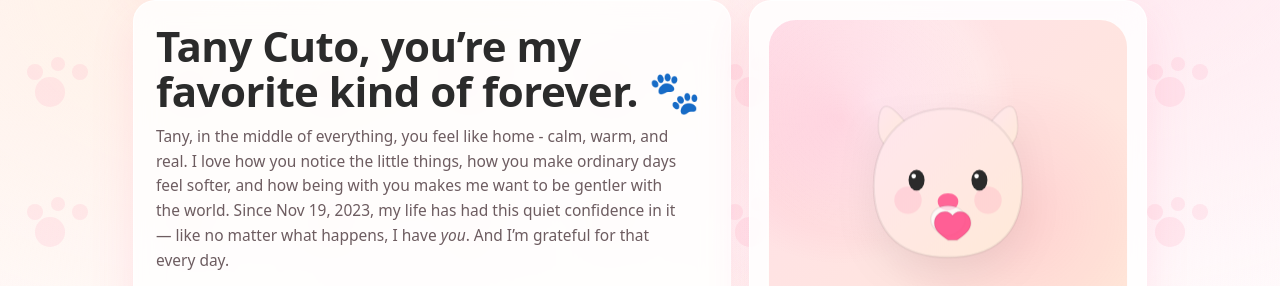
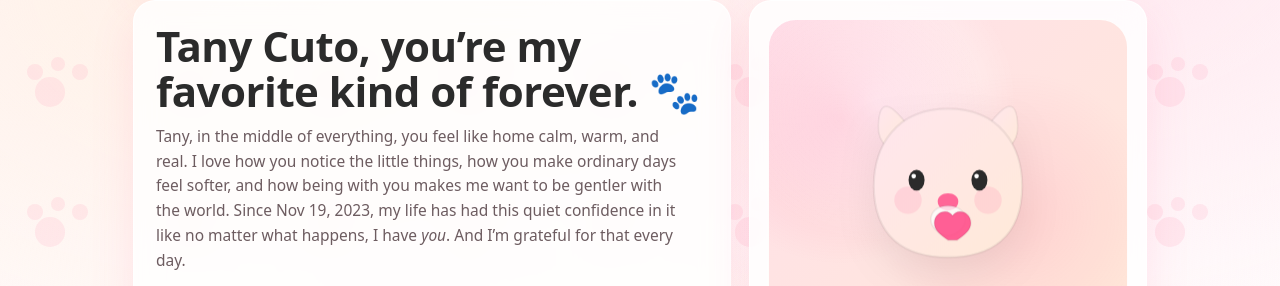
Before and after one commit to rackyoufx/mycuto, a plain HTML site: page index.html in a window 1280 px wide. Shown: the part 100-386 px from the top of the page. Drawn offline with Linux system fonts and the light colour scheme.

Commit message:
Updated love message for Tany 💕

```diff
--- a/index.html
+++ b/index.html
@@ -453,10 +453,10 @@
         <h2 class="headline">Tany Cuto, you’re my favorite kind of forever. 🐾</h2>
 
         <p class="subline" id="loveMessage">
-          Tany, in the middle of everything, you feel like home - calm, warm, and real.
+          Tany, in the middle of everything, you feel like home calm, warm, and real.
           I love how you notice the little things, how you make ordinary days feel softer,
           and how being with you makes me want to be gentler with the world.
-          Since Nov 19, 2023, my life has had this quiet confidence in it —
+          Since Nov 19, 2023, my life has had this quiet confidence in it
           like no matter what happens, I have <i>you</i>. And I’m grateful for that every day.
         </p>
 
```
